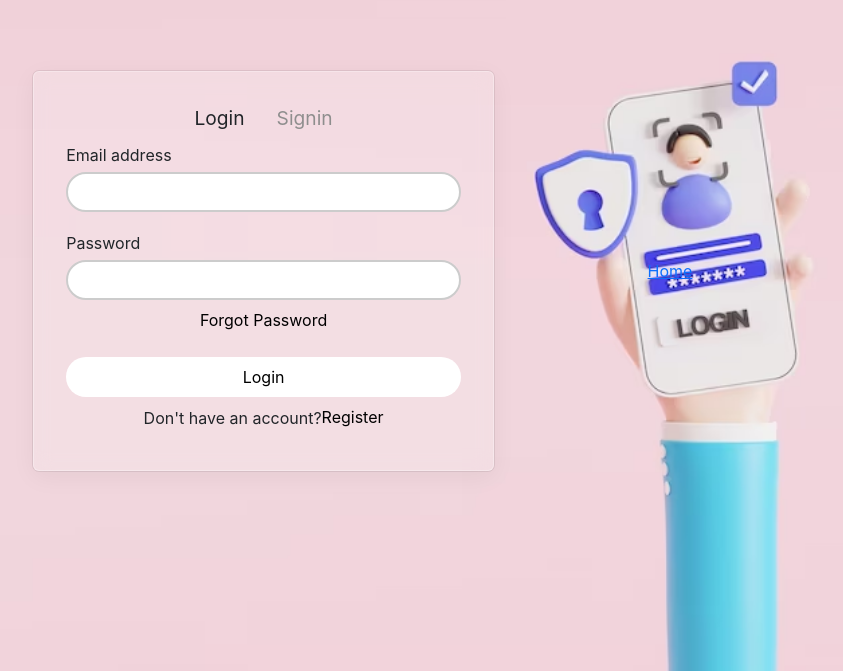
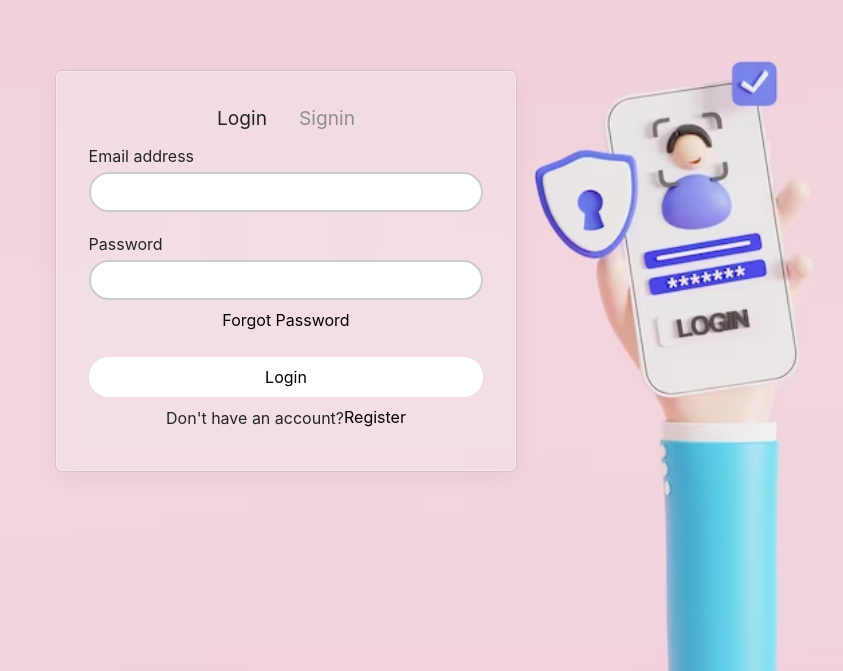
Before and after one commit to v4rdhan/expense, a React (Create React App) app: page /login in a window 1280 px wide. Shown: the part 129-800 px from the top of the page, without its empty margins (354-1197 px from the left). Built offline with nearby package versions, Linux system fonts and the light colour scheme.

Commit message:
changes in input component

```diff
--- a/src/pages/loginPage/LoginPage.js
+++ b/src/pages/loginPage/LoginPage.js
@@ -17,9 +17,9 @@ export default function LoginPage() {
             <input type="email" className="formControl" id="exampleInputEmail1" aria-describedby="emailHelp" />
             <label htmlFor="exampleInputEmail1" className="formLabel" >Email address</label>
           </div>
-          <div className='labelAction1 width-100 d-flex flex-column justify-content-center align-items-start'>
+          <div className='labelAction width-100 d-flex flex-column justify-content-center align-items-start'>
             <input type="password" className="formControl" id="exampleInputPassword1" />
-            <label htmlFor="exampleInputPassword1" className="form-Label">Password</label>
+            <label htmlFor="exampleInputPassword1" className="formLabel">Password</label>
           </div>
           <div className='width-100 forgotPassword p-2 d-flex justify-content-center align-items-center'>
             <a href="/">Forgot Password</a>
@@ -32,8 +32,6 @@ export default function LoginPage() {
         </div>
       </div>
 
-      <Link to="/home">Home</Link>
-
     </div>
   )
 }
--- a/src/pages/loginPage/login.css
+++ b/src/pages/loginPage/login.css
@@ -19,18 +19,6 @@
 
 .width-100 {
     width: 100%;
-}
-
-.formLabel {
-    position: absolute;
-    top: 18%;
-    transition: .4s ease-in-out;
-}
-
-.form-Label {
-    position: absolute;
-    top: 40%;
-    transition: .4s ease-in-out;
 }
 
 .title {
@@ -84,26 +72,25 @@
     padding: 6px 10px;
     transition: .4s ease-in-out;
 }
-.formControl:focus{
+
+.formControl:focus {
     outline: 2px solid wheat;
+}
+
+.formLabel {
+    position: absolute;
+    top: -72%;
+    transition: .4s ease-in-out;
+}
+
+.labelAction {
+    position: relative;
 }
 
 .labelAction input:focus+label {
     position: absolute;
-    top: 22%;
-    left: 10%;
-    background: rgba(255, 255, 255, 0.54);
-    box-shadow: 0 4px 30px rgba(0, 0, 0, 0.1);
-    backdrop-filter: blur(17px);
-    -webkit-backdrop-filter: blur(17px);
-    border-radius: 12px;
-    padding: 0 8px;
-}
-
-.labelAction1 input:focus+label {
-    position: absolute;
-    top: 44%;
-    left: 10%;
+    top: -33%;
+    left: 5%;
     background: rgba(255, 255, 255, 0.54);
     box-shadow: 0 4px 30px rgba(0, 0, 0, 0.1);
     backdrop-filter: blur(17px);
```
